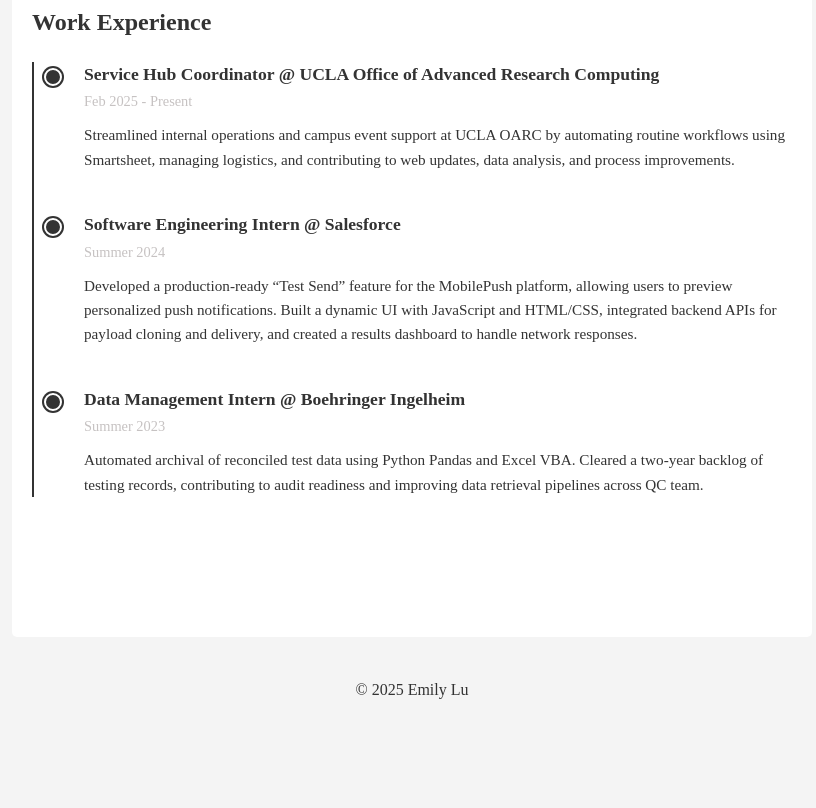
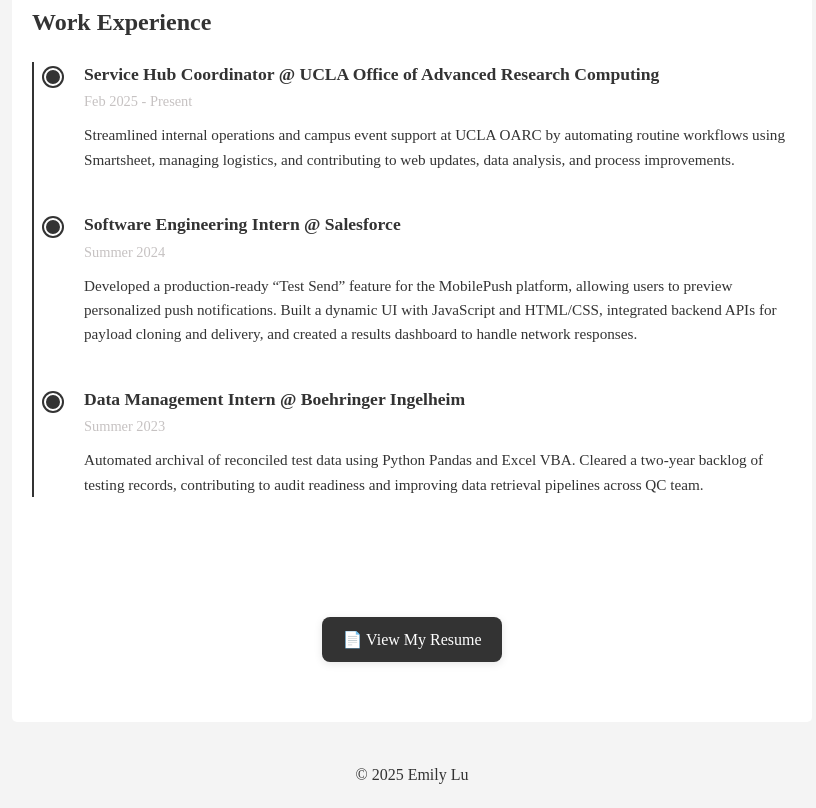
Before and after one commit to emilylu162/websight, a plain HTML site: page about.html in a window 1280 px wide. Shown: the part 810-1618 px from the top of the page, without its empty margins (228-1044 px from the left). Before the commit the page ends 1532 px from the top, so only its background shows below. Drawn offline with Linux system fonts and the light colour scheme.

Commit message:
added resume pdf

```diff
--- a/about.html
+++ b/about.html
@@ -109,6 +109,10 @@
 
       </div>
     </section>
+
+    <div class="centered-resume-button">
+      <a href="./Emily-Lu.pdf" target="_blank" class="resume-button">📄 View My Resume</a>
+    </div>
   </main>
 
   <footer>
--- a/styles.css
+++ b/styles.css
@@ -111,7 +111,7 @@ footer {
   width: 220px;
   background-color: var(--accent-color);
   color: white;
-  text-align: left;
+  text-align: center;
   border-radius: 6px;
   padding: 8px;
   position: absolute;
@@ -287,3 +287,24 @@ footer {
   color: var(--text-color);
   border: 1px solid var(--accent-color);
 }
+
+.resume-button {
+  display: inline-block;
+  padding: 10px 20px;
+  background-color: var(--accent-color);
+  color: white;
+  text-decoration: none;
+  font-weight: 500;
+  border-radius: 8px;
+  transition: background-color 0.3s ease;
+  box-shadow: 0 2px 8px rgba(0, 0, 0, 0.1);
+}
+
+.resume-button:hover {
+  background-color: var(--hover-accent);
+}
+
+.centered-resume-button {
+  text-align: center;
+  margin: 40px 0;
+}
```
Also changed, not shown: contact.html (+1 -1 lines), whoops.html (+1 -1 lines), 1 other file.
